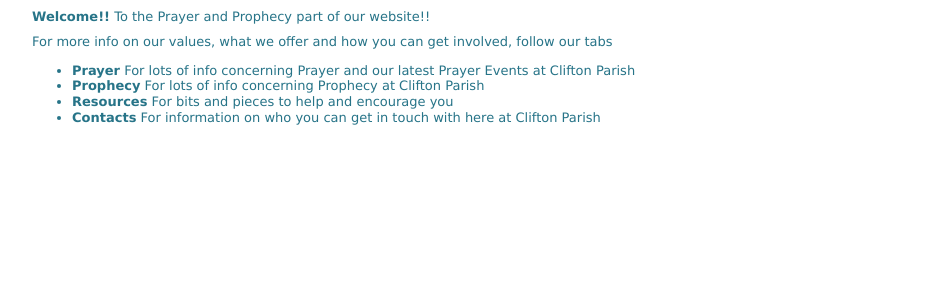
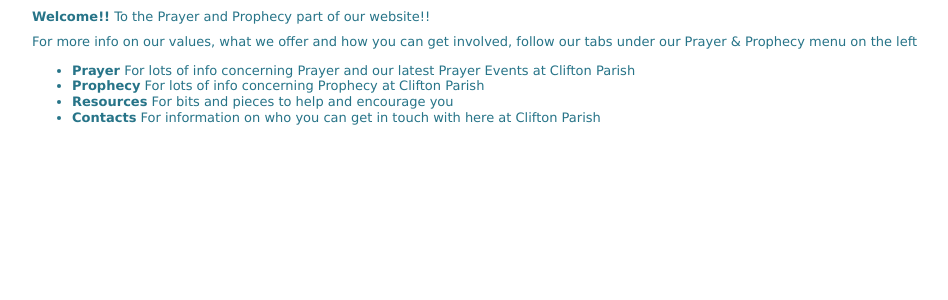
Before and after one commit to griffpatch/CPCYorkPP, a Jekyll site: the page built from pages/landing.md, in a window 1280 px wide. Shown: the top 300 px of the page, without its empty margins (0-948 px from the left). Built offline with Jekyll 4.4.1, drawn with Linux system fonts in a browser that asks for light colours.

Commit message:
Update landing.md

```diff
--- a/pages/landing.md
+++ b/pages/landing.md
@@ -6,7 +6,7 @@ description: Landing
 
 **Welcome!!** To the Prayer and Prophecy part of our website!!
 
-For more info on our values, what we offer and how you can get involved, follow our tabs
+For more info on our values, what we offer and how you can get involved, follow our tabs under our Prayer & Prophecy menu on the left
 
 + **Prayer** For lots of info concerning Prayer and our latest Prayer Events at Clifton Parish
 + **Prophecy** For lots of info concerning Prophecy at Clifton Parish
```
